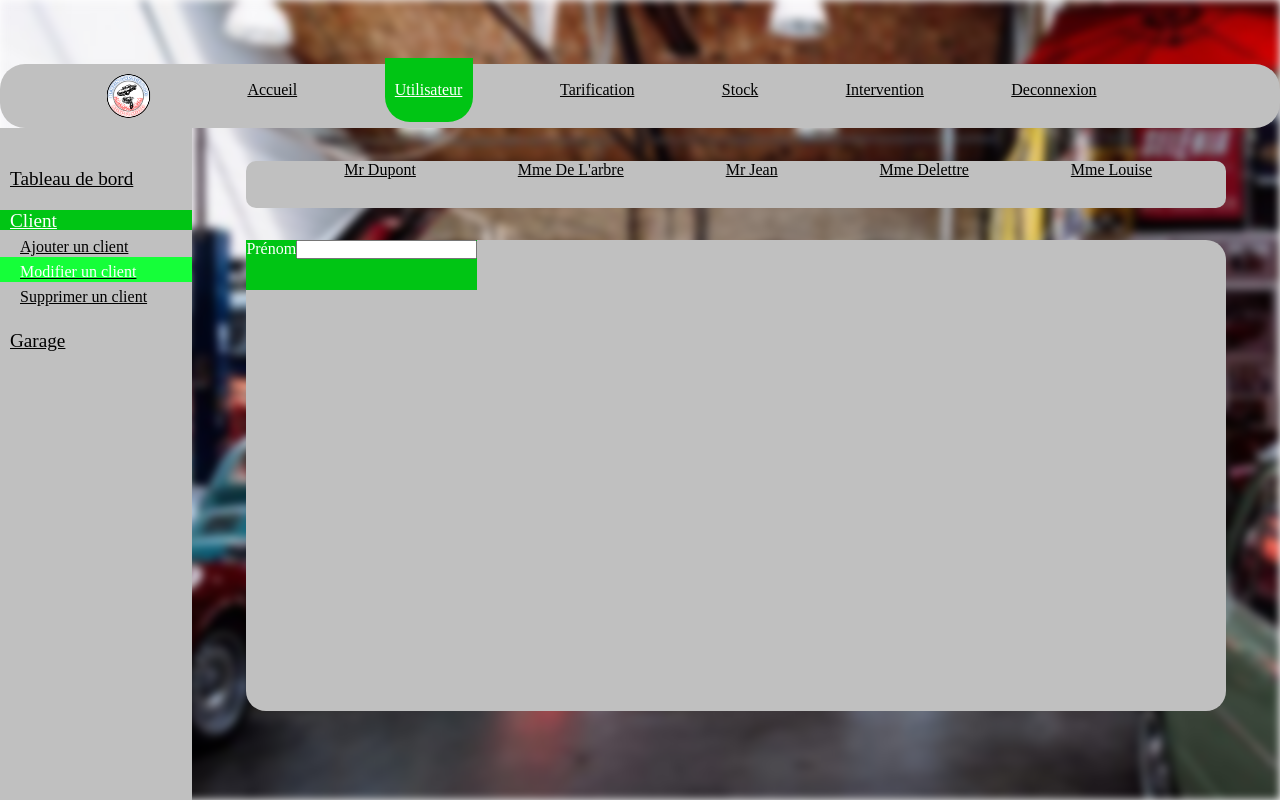
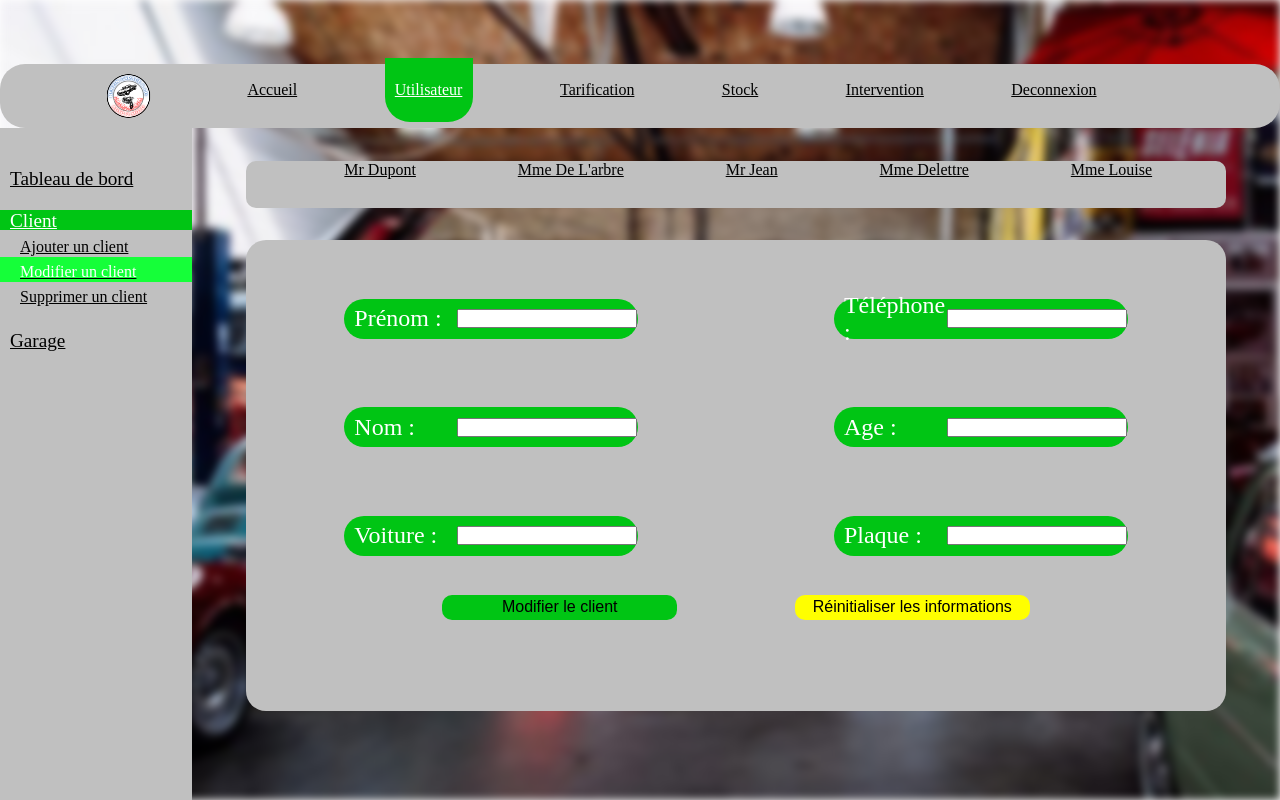
Before and after one commit to achedon12/BenzinGarage, a PHP site: page /views/adminModifyClient.php in a window 1280 px wide. Run offline with PHP 8.4, Linux system fonts and the light colour scheme.

Commit message:
page modifier adminModifyClient.php fini a modifier avec le php fonctionnel

```diff
--- a/assets/css/adminEditClient.css
+++ b/assets/css/adminEditClient.css
@@ -27,13 +27,61 @@
 
 }
 .infoClient form{
-    display: flex;
-    flex-wrap: wrap;
+
 }
 
 .infoClient label{
     background-color: var(--green-color);
-    height: 50px;
+    height: 40px;
+    align-items: center;
+    width: 30%;
+    margin: 5% 10% 0% 10%;
+    display: flex;
+    align-self: center;
+    border-radius: 20px;
+}
+
+.infoClient p{
     color: var(--white-color);
-    align-items: center;
+    font-size: 1.5em;
+    width: 35%;
+    margin-left: 10px;
 }
+
+.infoClient input{
+    width: 60%;
+}
+
+.infoClientEdit{
+    display: flex;
+    flex-wrap: wrap;
+    height: 325px;
+}
+
+.validateButton{
+    display: flex;
+    flex-wrap: wrap;
+    flex-direction: row;
+    justify-content: space-between;
+    margin-left: 20%;
+    margin-right: 20%;
+    margin-top: 3%;
+}
+
+.validateButton input{
+    width: 40%;
+    height: 25px;
+    border-radius: 10px;
+    border:none;
+    font-size: 1em;
+
+}
+
+.submitFormEditClient{
+    background-color: var(--green-color);
+}
+
+
+.resetFormEditClient{
+    background-color: yellow;
+}
--- a/views/AccueilAdmin.php
+++ b/views/AccueilAdmin.php
@@ -23,7 +23,7 @@
                 <h1>Ajouter un client</h1>
                 <img src="../assets/img/add-clients.png" alt="">
             </a>
-            <a href="#">
+            <a href="/admin/editClient">
                 <h1>Modifier un client</h1>
                 <img src="../assets/img/modify-clients.png" alt="">
             </a>
--- a/views/UtilisateurAdministrateur.php
+++ b/views/UtilisateurAdministrateur.php
@@ -21,7 +21,7 @@
    <main>
        <aside>
            <ul>
-               <li class="hoverli"><a href="#">Tableau de bord</a></li>
+               <li class="hoverli"><a href="/admin/utilisateur">Tableau de bord</a></li>
                <li><a href="/admin/addClient">Client</a></li>
                <li><a href="/admin/addEmploye">Garage</a></li>
            </ul>
@@ -31,7 +31,7 @@
                <h1>Ajouter un client</h1>
                <img src="/assets/img/add-clients.png" alt="">
            </a>
-           <a href="#">
+           <a href="/admin/editClient">
                <h1>modifier un client</h1>
                <img src="/assets/img/add-clients.png" alt="">
            </a>
--- a/views/adminAddClient.php
+++ b/views/adminAddClient.php
@@ -22,12 +22,12 @@
 <main>
     <aside>
         <section class="liste">
-            <a href="#" class="aListeOptionAdmin"><p>Tableau de bord</p></a>
+            <a href="/admin/utilisateur" class="aListeOptionAdmin"><p>Tableau de bord</p></a>
 
             <a href="#" class=" aListeOptionAdmin hoverli "><p>Client</p></a>
             <section class="sousListeSection">
                 <a class="hoverliSousList" href="#"><p>Ajouter un client</p></a>
-                <a href=""><p>Modifier un client</p></a>
+                <a href="/admin/editClient"><p>Modifier un client</p></a>
                 <a href=""><p>Supprimer un client</p></a>
             </section>
             <a href="#" class="aListeOptionAdmin"><p>Garage</p></a>
--- a/views/adminModifyClient.php
+++ b/views/adminModifyClient.php
@@ -23,9 +23,9 @@
 <main>
     <aside>
         <section class="liste">
-            <a href="#" class="aListeOptionAdmin"><p>Tableau de bord</p></a>
+            <a href="utilisateur" class="aListeOptionAdmin"><p>Tableau de bord</p></a>
 
-            <a href="#" class=" aListeOptionAdmin hoverli "><p>Client</p></a>
+            <a href="addClient" class=" aListeOptionAdmin hoverli "><p>Client</p></a>
             <section class="sousListeSection">
                 <a  href="/admin/addClient"><p>Ajouter un client</p></a>
                 <a class="hoverliSousList"  href="#"><p>Modifier un client</p></a>
@@ -47,10 +47,18 @@
         </section>
         <section class="infoClient">
             <form action="">
-                <label>Prénom<input type="text" id="prenomUser" name="prenom" /></label>
-
-
-
+                <section class="infoClientEdit">
+                    <label><p>Prénom : </p><input type="text" id="prenomUser" name="prenom" /></label>
+                    <label><p>Téléphone : </p><input type="text" id="telephoneUser" name="prenom" /></label>
+                    <label><p>Nom : </p><input type="text" id="nomUser" name="prenom" /></label>
+                    <label><p>Age : </p><input type="text" id="ageUser" name="prenom" /></label>
+                    <label><p>Voiture : </p><input type="text" id="voitureUser" name="prenom" /></label>
+                    <label><p>Plaque : </p><input type="text" id="plaqueUser" name="prenom" /></label>
+                </section>
+                <section class="validateButton">
+                    <input class="submitFormEditClient" type="button" value="Modifier le client">
+                    <input class="resetFormEditClient" type="reset" value="Réinitialiser les informations">
+                </section>
             </form>
         </section>
 
```
Also changed, not shown: assets/css/adminInterventionPlanning.css (+29 -11 lines), views/adminInterventionPlanning.php (+21 -2 lines).
